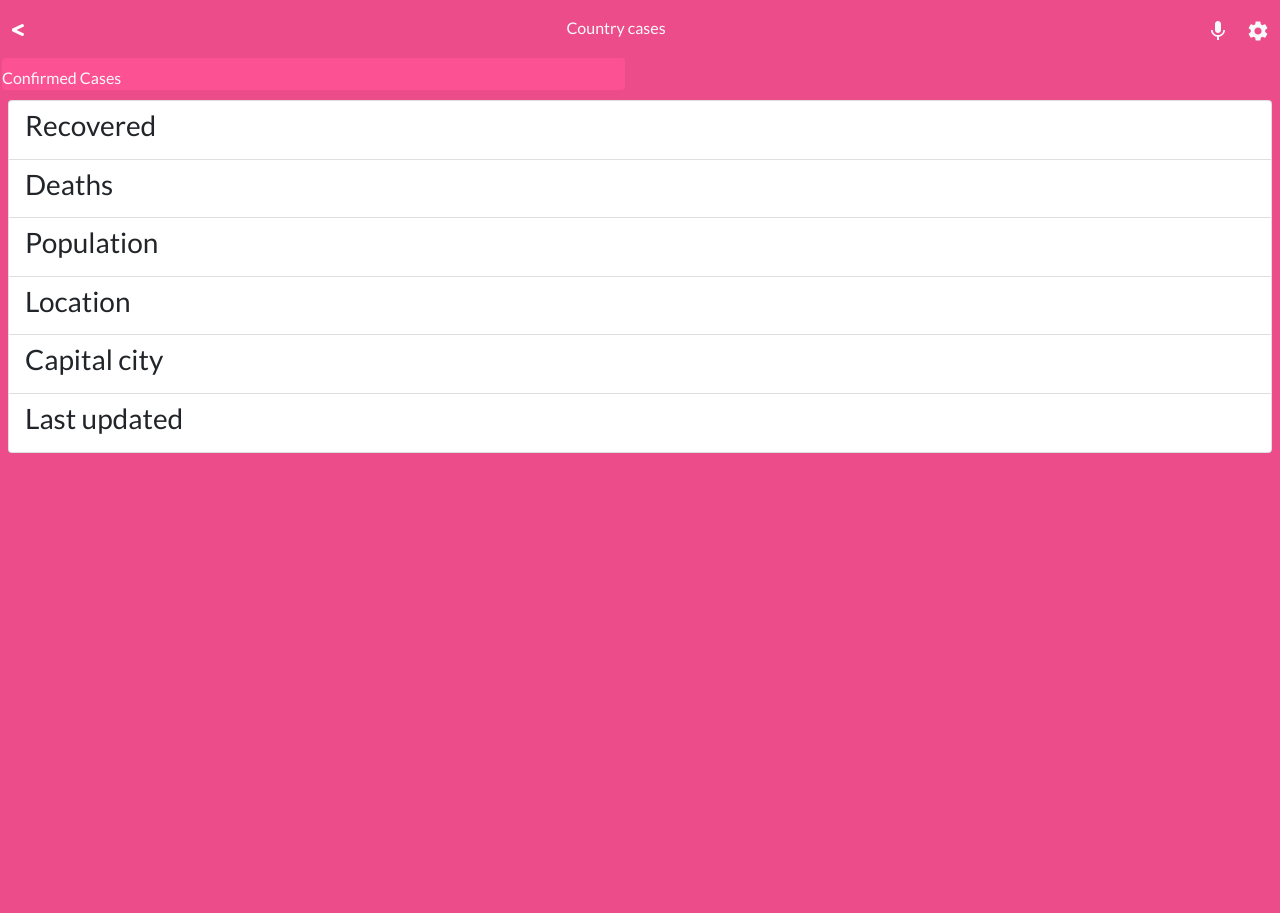
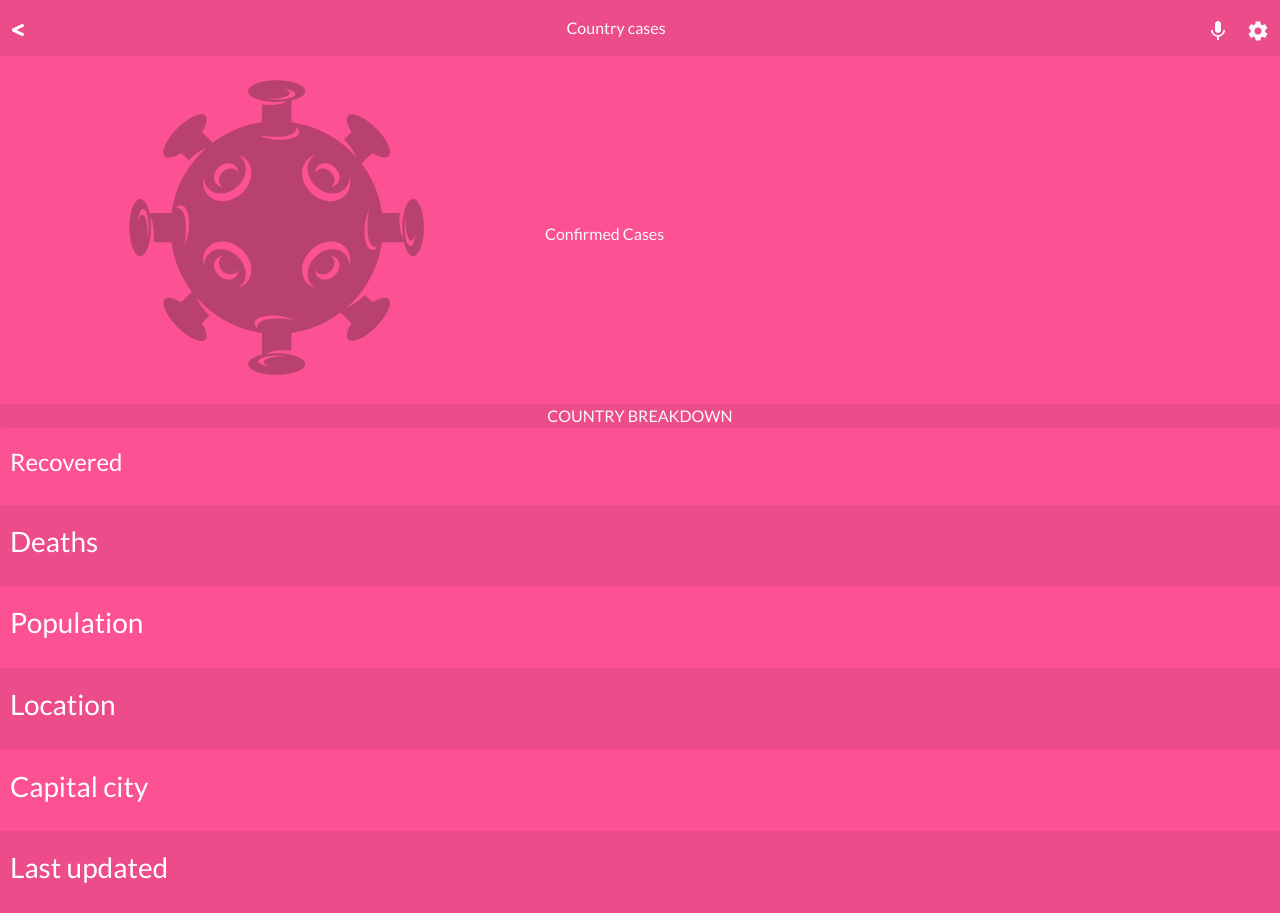
Before and after one commit to ZeenatLawal/COVID-19-Data-Tracker, a React (Create React App) app: page /details/1 in a window 1280 px wide. Before the commit the page ends 800 px from the top, so only its background shows below. Built offline with nearby package versions, Linux system fonts and the light colour scheme; no server answers.

Commit message:
Add styling to details page

```diff
--- a/src/pages/Details.js
+++ b/src/pages/Details.js
@@ -6,6 +6,7 @@ import ListGroup from 'react-bootstrap/ListGroup';
 import Navbar from '../components/Navbar';
 import TotalCard from '../components/TotalCard';
 import { loadCountry } from '../redux/countries/countries';
+import covid from '../assets/covid.svg';
 
 const Details = () => {
   const country = useSelector((state) => state.countriesReducer);
@@ -18,10 +19,16 @@ const Details = () => {
   return (
     <div>
       <Navbar title="Country cases" left={<FaLessThan />} />
-      <TotalCard name={country.country} total={country.confirmed} />
-      <ListGroup as="ul" className="p-2">
+      <div className="d-flex align-items-center justify-content-evenly px-2 py-3 main-card">
+        <img src={covid} alt="covid virus" className="map w-25 h-25" />
+        <TotalCard name={country.country} total={country.confirmed} />
+      </div>
+      <div className="d-flex align-items-center justify-content-around filter">
+        <p>COUNTRY BREAKDOWN</p>
+      </div>
+      <ListGroup as="ul" className="text-light">
         <ListGroup.Item as="li" className="d-flex justify-content-between align-items-center">
-          <h3>Recovered</h3>
+          <h4>Recovered</h4>
           <p>{country.recovered}</p>
         </ListGroup.Item>
         <ListGroup.Item as="li" className="d-flex justify-content-between align-items-center">
--- a/src/styles/App.css
+++ b/src/styles/App.css
@@ -71,3 +71,17 @@ a:hover {
   padding: 0;
   flex: none;
 }
+
+li:nth-child(odd) {
+  background-color: var(--light-pink);
+}
+
+li:nth-child(even) {
+  background-color: var(--dark-pink);
+}
+
+.list-group-item {
+  color: white;
+  border: none;
+  padding: 20px 10px;
+}
```
